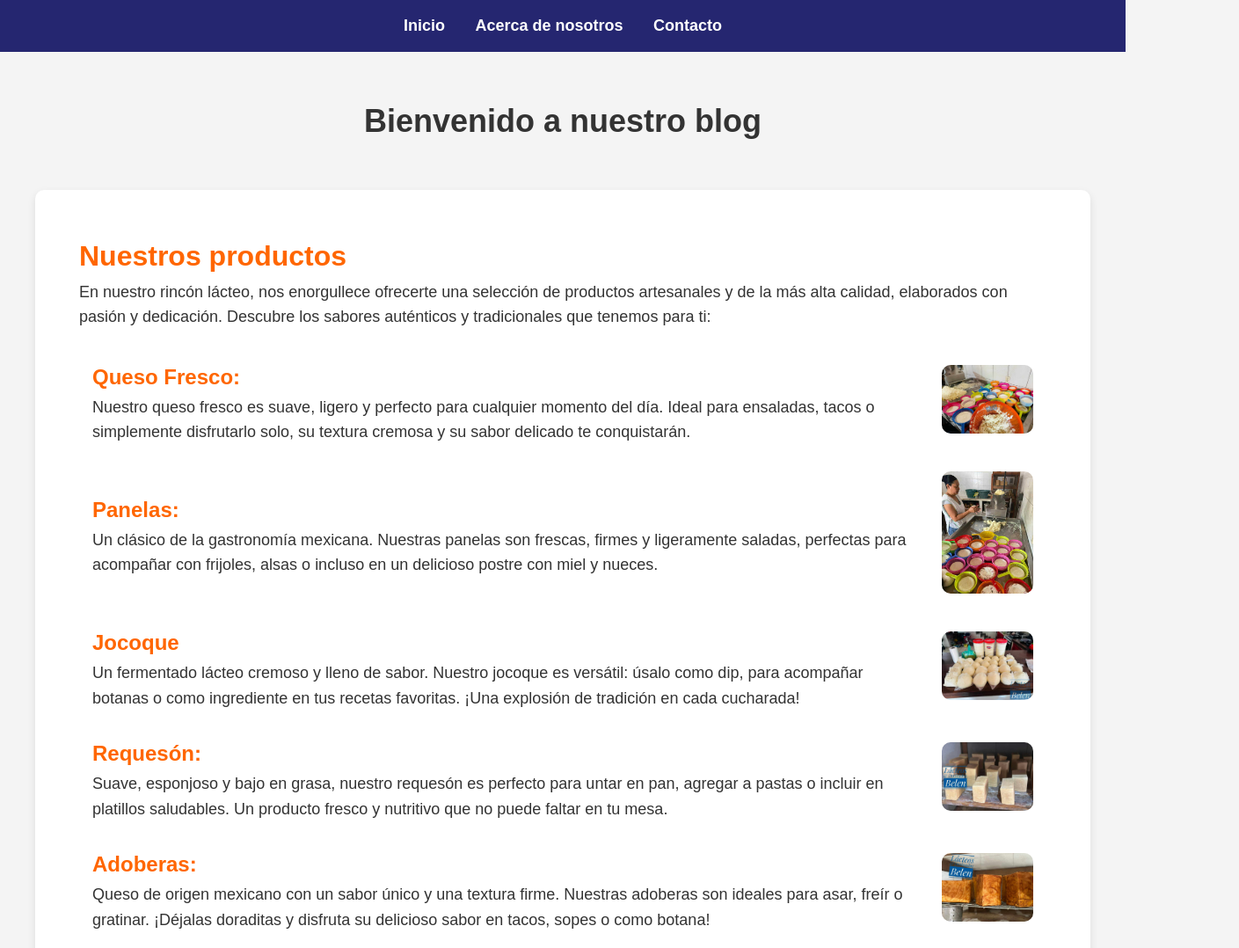
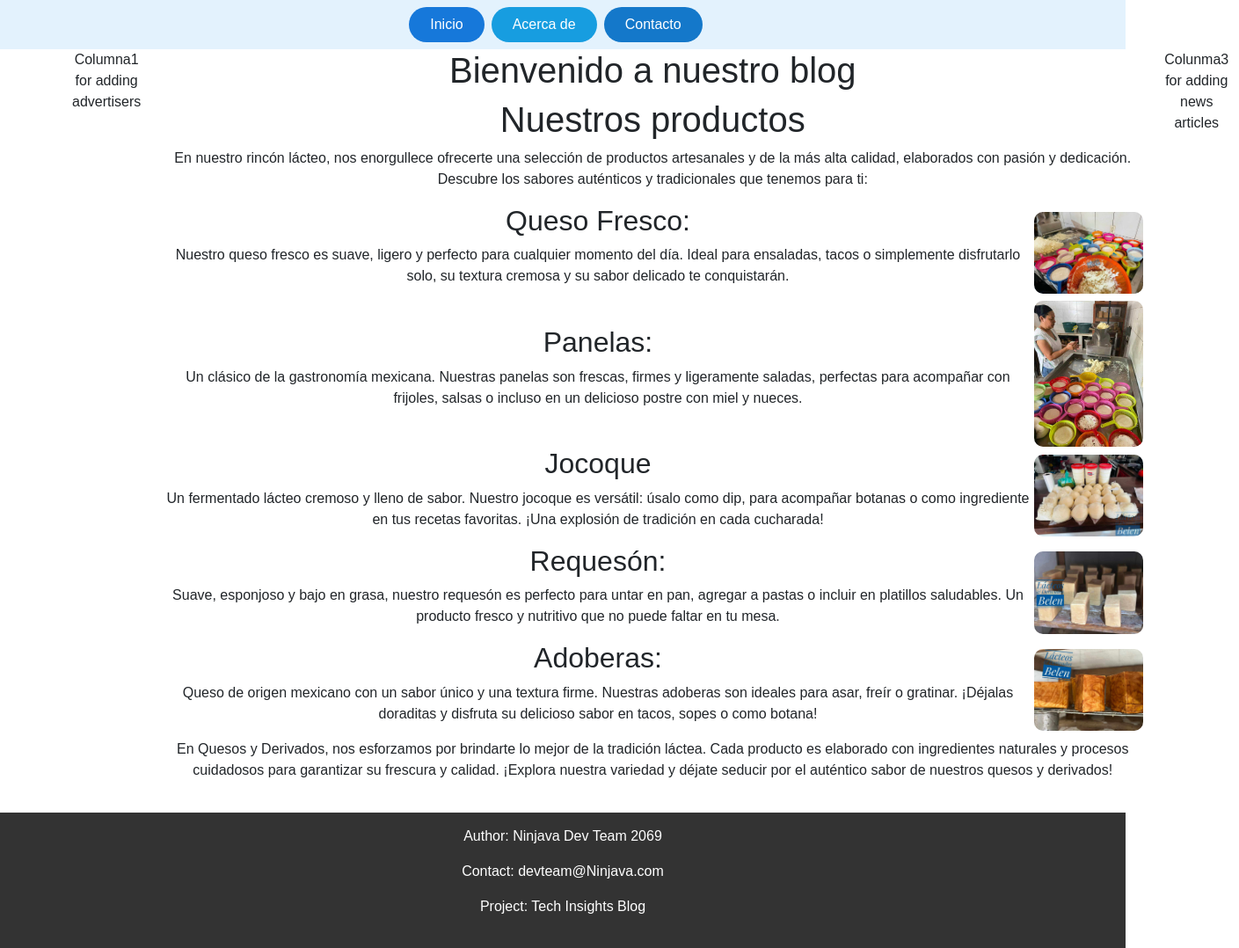
Before and after one commit to Adair-Gmz/ad-l4-1.0, a plain HTML site: page index.html in a window 1280 px wide. Shown: the top 1078 px of the page at 88% size, 1409 px wide, since content can reach past the window. Drawn offline with nearby package versions, Linux system fonts and the light colour scheme.

Commit message:
Add bootstrap

```diff
--- a/index.html
+++ b/index.html
@@ -5,20 +5,41 @@
   <meta charset="utf-8">
   <meta name="viewport" content="width=device-width">
   <title>replit</title>
-  <link rel="stylesheet" href="style.css">
+  <link rel="stylesheet" href="style.css" >
+
+  <link href="https://cdn.jsdelivr.net/npm/bootstrap@5.3.3/dist/css/bootstrap.min.css" rel="stylesheet"
+  integrity="sha384-QWTKZyjpPEjISv5WaRU9OFeRpok6YctnYmDr5pNlyT2bRjXh0JMhjY6hW+ALEwIH" crossorigin="anonymous">
 </head>
 
 <body>
- <nav> <!-- <nav> Enacabezados tarea 3  -->
-    <a href="index.html">Inicio</a>
-    <a href="about.html">Acerca de nosotros</a>
-    <a href="contacts.html">Contacto</a>
+
+
+  <nav class="navbar navbar-expand-lg" style="background-color: #e3f2fd;">
+    <div class="container-fluid">
+        <div class="collapse navbar-collapse justify-content-center" id="navbarNav">
+            <div class="navbar-nav w-100 d-flex justify-content-center">
+                <a class="nav-link btn text-white me-2 rounded-pill px-4"
+                   style="background-color: #1678da;" href="index.html">Inicio</a>
+                <a class="nav-link btn text-white me-2 rounded-pill px-4"
+                   style="background-color: #179de0;" href="about.html">Acerca de</a>
+                <a class="nav-link btn text-white me-3 rounded-pill px-4"
+                   style="background-color: #1478ca;" href="contacts.html">Contacto</a>
+            </div>
+        </div>
+    </div>
 </nav>
-<div class="content">
-    <h1>Bienvenido a nuestro blog </h1>
 
+
+<div class="container text-center">
+  <div class="row flex-nowrap"> <!-- Usamos flex-nowrap para evitar saltos de línea -->
+    <!-- Columna izquierda: Imagen -->
+    <div class="col">
+     Columna1 for adding advertisers
     </div>
 
+    <!-- Columna central: Contenido principal -->
+    <div class="col-md-auto">
+      <h1>Bienvenido a nuestro blog</h1>
       <div class="info">
         <h1>Nuestros productos</h1>
         <p>
@@ -26,28 +47,26 @@
           de productos artesanales y de la más alta calidad, elaborados con
           pasión y dedicación. Descubre los sabores auténticos y tradicionales
           que tenemos para ti:
+        </p>
         <table id="format-table">
           <tr>
             <td>
-    </p>
               <h2>Queso Fresco:</h2>
               <p>Nuestro queso fresco es suave, ligero y perfecto para cualquier
                 momento del día. Ideal para ensaladas, tacos o simplemente
                 disfrutarlo solo, su textura cremosa y su sabor delicado te conquistarán.
               </p>
-
-
             </td>
-          <td><img class="img-queso" src="./Pic/queso1.jpg"></td>
+            <td><img class="img-queso" src="./Pic/queso1.jpg" "></td>
           </tr>
           <tr>
             <td>
               <h2>Panelas:</h2>
               <p>Un clásico de la gastronomía mexicana. Nuestras panelas son frescas,
                 firmes y ligeramente saladas, perfectas para acompañar con frijoles,
-      alsas o incluso en un delicioso postre con miel y nueces.</p>
+                salsas o incluso en un delicioso postre con miel y nueces.</p>
             </td>
-          <td><img class="img-queso" src="./Pic/queso2.jpg"></td>
+            <td><img class="img-queso" src="./Pic/queso2.jpg" "></td>
           </tr>
           <tr>
             <td>
@@ -55,7 +74,7 @@
               <p>Un fermentado lácteo cremoso y lleno de sabor. Nuestro jocoque es versátil: úsalo como dip, para acompañar botanas o como ingrediente en tus recetas favoritas. ¡Una explosión de tradición en cada cucharada!
               </p>
             </td>
-          <td><img class="img-queso" src="./Pic/queso3.jpg"></td>
+            <td><img class="img-queso" src="./Pic/queso3.jpg" ;"></td>
           </tr>
           <tr>
             <td>
@@ -63,7 +82,7 @@
               <p>Suave, esponjoso y bajo en grasa, nuestro requesón es perfecto para untar en pan, agregar a pastas o incluir en platillos saludables. Un producto fresco y nutritivo que no puede faltar en tu mesa.
               </p>
             </td>
-          <td><img class="img-queso" src="./Pic/queso4.jpg"></td>
+            <td><img class="img-queso" src="./Pic/queso4.jpg" ;"></td>
           </tr>
           <tr>
             <td>
@@ -71,19 +90,30 @@
               <p>Queso de origen mexicano con un sabor único y una textura firme. Nuestras adoberas son ideales para asar, freír o gratinar. ¡Déjalas doraditas y disfruta su delicioso sabor en tacos, sopes o como botana!
               </p>
             </td>
-          <td><img class="img-queso" src="./Pic/queso5.jpg"></td>
+            <td><img class="img-queso" src="./Pic/queso5.jpg" ;"></td>
           </tr>
         </table>
+        <p>
           En Quesos y Derivados, nos esforzamos por brindarte lo mejor de la tradición láctea. Cada producto es elaborado con ingredientes naturales y procesos cuidadosos para garantizar su frescura y calidad. ¡Explora nuestra variedad y déjate seducir por el auténtico sabor de nuestros quesos y derivados!
+        </p>
+      </div>
+    </div>
 
+    <!-- Columna derecha: Banner -->
+    <div class="col">
+     Colunma3 for adding news articles
     </div>
-  <!-- Branch Lalo ok -->
+  </div>
+</div>
+
   <!--
   This script places a badge on your repl's full-browser view back to your repl's cover
   page. Try various colors for the theme: dark, light, red, orange, yellow, lime, green,
   teal, blue, blurple, magenta, pink!
   -->
   <script src="https://replit.com/public/js/replit-badge-v2.js" theme="dark" position="bottom-right"></script>
+  <script src="https://cdn.jsdelivr.net/npm/bootstrap@5.3.3/dist/js/bootstrap.bundle.min.js"
+  integrity="sha384-YvpcrYf0tY3lHB60NNkmXc5s9fDVZLESaAA55NDzOxhy9GkcIdslK1eN7N6jIeHz" crossorigin="anonymous"></script>
 </body>
 
 <footer>
--- a/style.css
+++ b/style.css
@@ -12,102 +12,14 @@ body {
     line-height: 1.6;
 }
 
-/* Navegación */
-nav {
-    background-color: #252670;
-    padding: 15px;
-    text-align: center;
-}
-
-nav a {
-    color: #ffffff;
-    text-decoration: none;
-    font-size: 18px;
-    font-weight: bold;
-    margin: 0 15px;
-    transition: 0.3s;
-}
-
-nav a:hover {
-    color: #fff;
-}
-
-/* Contenido */
-.content {
-    text-align: center;
-    padding: 50px;
-}
-
-.content h1 {
-    font-size: 36px;
-    color: #333;
-}
-
-/* Sección de productos */
-.info {
-    background-color: white;
-    padding: 50px;
-    max-width: 1200px;
-    margin: auto;
-    box-shadow: 0px 4px 10px rgba(0, 0, 0, 0.1);
-    border-radius: 10px;
-}
-
-h1, h2 {
-    color: #ff6600;
-}
-
-p {
-    font-size: 18px;
-}
-
-/* Tabla de productos */
-#format-table {
-    width: 100%;
-    border-collapse: collapse;
-    margin-top: 20px;
-}
-
-#format-table td {
-    padding: 15px;
-    vertical-align: middle;
-}
-
 .img-queso {
     width: 100%;
     max-width: 200px;
     border-radius: 10px;
 }
 
-/* Formulario de contacto */
-.contact-info form {
-    background-color: white;
-    padding: 30px;
-    max-width: 600px;
-    margin: auto;
-    box-shadow: 0px 4px 10px rgba(0, 0, 0, 0.1);
-    border-radius: 10px;
-}
-
-.contact-info input, .contact-info textarea {
-    width: 100%;
-    padding: 10px;
-    margin: 10px 0;
-    border: 1px solid #ccc;
-    border-radius: 5px;
-}
-
-button {
-    background-color: #ff6600;
-    color: white;
-    padding: 10px 20px;
-    border: none;
-    cursor: pointer;
-    transition: 0.3s;
-}
-
-button:hover {
-    background-color: #cc5500;
+.img-lateral {
+    width: 150px;
 }
 
 /* Footer */
@@ -118,27 +30,3 @@ footer {
     padding: 15px;
     margin-top: 20px;
 }
-
-
-.ubicacion {
-    text-align: center;
-    margin-top: 20px;
-  }
-
-  .ubicacion address {
-    font-style: normal;
-    margin-bottom: 10px;
-  }
-
-  #mapa {
-    display: flex;
-    justify-content: center;
-    align-items: center;
-    margin-top: 10px;
-  }
-
-  #mapa iframe {
-    max-width: 100%;
-    border-radius: 10px; /* Opcional: Bordes redondeados */
-    box-shadow: 0px 4px 8px rgba(0, 0, 0, 0.2); /* Opcional: Sombra para mejor apariencia */
-  }
--- /dev/null
+++ b/stylecopy.css
@@ -0,0 +1,146 @@
+/* Estilos generales */
+* {
+    margin: 0;
+    padding: 0;
+    box-sizing: border-box;
+    font-family: 'Arial', sans-serif;
+}
+
+body {
+    background-color: #f4f4f4;
+    color: #333;
+    line-height: 1.6;
+}
+
+/* Navegación */
+nav {
+    background-color: #252670;
+    padding: 15px;
+    text-align: center;
+    display: flex ;
+    justify-content:space-between;
+}
+
+nav a {
+    color: #ffffff;
+    text-decoration: none;
+    font-size: 18px;
+    font-weight: bold;
+    margin: 0 15px;
+    transition: 0.3s;
+}
+
+nav a:hover {
+    color: #fff;
+}
+
+/* Contenido */
+.content {
+    text-align: center;
+    padding: 0px;
+}
+
+.content h1 {
+    font-size: 36px;
+    color: #333;
+}
+
+/* Sección de productos */
+.info {
+    background-color: white;
+    padding: 50px;
+    max-width: 1200px;
+    margin: auto;
+    box-shadow: 0px 4px 10px rgba(0, 0, 0, 0.1);
+    border-radius: 10px;
+}
+
+h1, h2 {
+    color: #ff6600;
+}
+
+p {
+    font-size: 18px;
+}
+
+/* Tabla de productos */
+#format-table {
+    width: 100%;
+    border-collapse: collapse;
+    margin-top: 20px;
+}
+
+#format-table td {
+    padding: 15px;
+    vertical-align: middle;
+}
+
+.img-queso {
+    width: 100%;
+    max-width: 200px;
+    border-radius: 10px;
+}
+
+/* Formulario de contacto */
+.contact-info form {
+    background-color: white;
+    padding: 30px;
+    max-width: 600px;
+    margin: auto;
+    box-shadow: 0px 4px 10px rgba(0, 0, 0, 0.1);
+    border-radius: 10px;
+}
+
+.contact-info input, .contact-info textarea {
+    width: 100%;
+    padding: 10px;
+    margin: 10px 0;
+    border: 1px solid #ccc;
+    border-radius: 5px;
+}
+
+button {
+    background-color: #ff6600;
+    color: white;
+    padding: 10px 20px;
+    border: none;
+    cursor: pointer;
+    transition: 0.3s;
+}
+
+button:hover {
+    background-color: #cc5500;
+}
+
+/* Footer */
+footer {
+    background-color: #333;
+    color: white;
+    text-align: center;
+    padding: 15px;
+    margin-top: 20px;
+}
+
+
+.ubicacion {
+    text-align: center;
+    margin-top: 20px;
+  }
+
+  .ubicacion address {
+    font-style: normal;
+    margin-bottom: 10px;
+  }
+
+  #mapa {
+    display: flex;
+    justify-content: center;
+    align-items: center;
+    margin-top: 10px;
+  }
+
+  #mapa iframe {
+    max-width: 100%;
+    border-radius: 10px; /* Opcional: Bordes redondeados */
+    box-shadow: 0px 4px 8px rgba(0, 0, 0, 0.2); /* Opcional: Sombra para mejor apariencia */
+  }
```
Also changed, not shown: about.html (+23 -6 lines), contacts.html (+27 -7 lines), Pic/banner.jpg (added), Pic/news.avif (added). Lines whose indentation alone changed are shown as unchanged.
